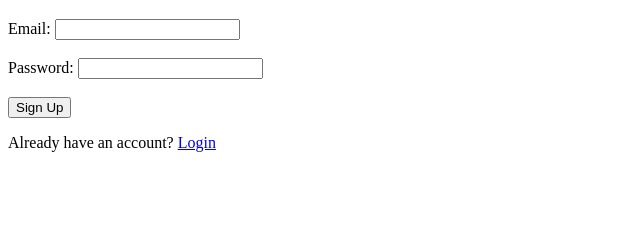
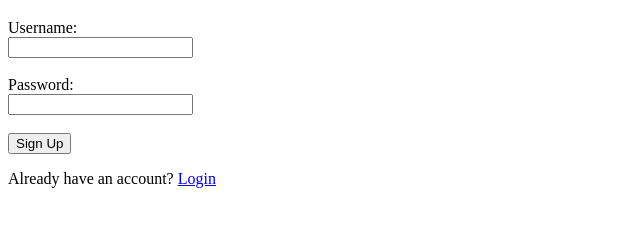
Before and after one commit to KartikBallal1610/Komato, a plain HTML site: page signup.html in a window 1280 px wide. Shown: the part 61-288 px from the top of the page, without its empty margins (0-640 px from the left). Drawn offline with Linux system fonts and the light colour scheme.

Commit message:
Update signup.html

```diff
--- a/signup.html
+++ b/signup.html
@@ -6,13 +6,15 @@
     <title>Sign Up</title>
 </head>
 <body>
+
     <h1>Sign Up</h1>
+    <form id="signupForm">
+        <label for="newUsername">Username:</label><br>
+        <input type="text" id="newUsername" name="newUsername" required><br><br>
 
-    <form id="signupForm">
-        <label for="email">Email:</label>
-        <input type="email" id="email" required><br><br>
-        <label for="password">Password:</label>
-        <input type="password" id="password" required><br><br>
+        <label for="newPassword">Password:</label><br>
+        <input type="password" id="newPassword" name="newPassword" required><br><br>
+
         <button type="submit">Sign Up</button>
     </form>
 
```
